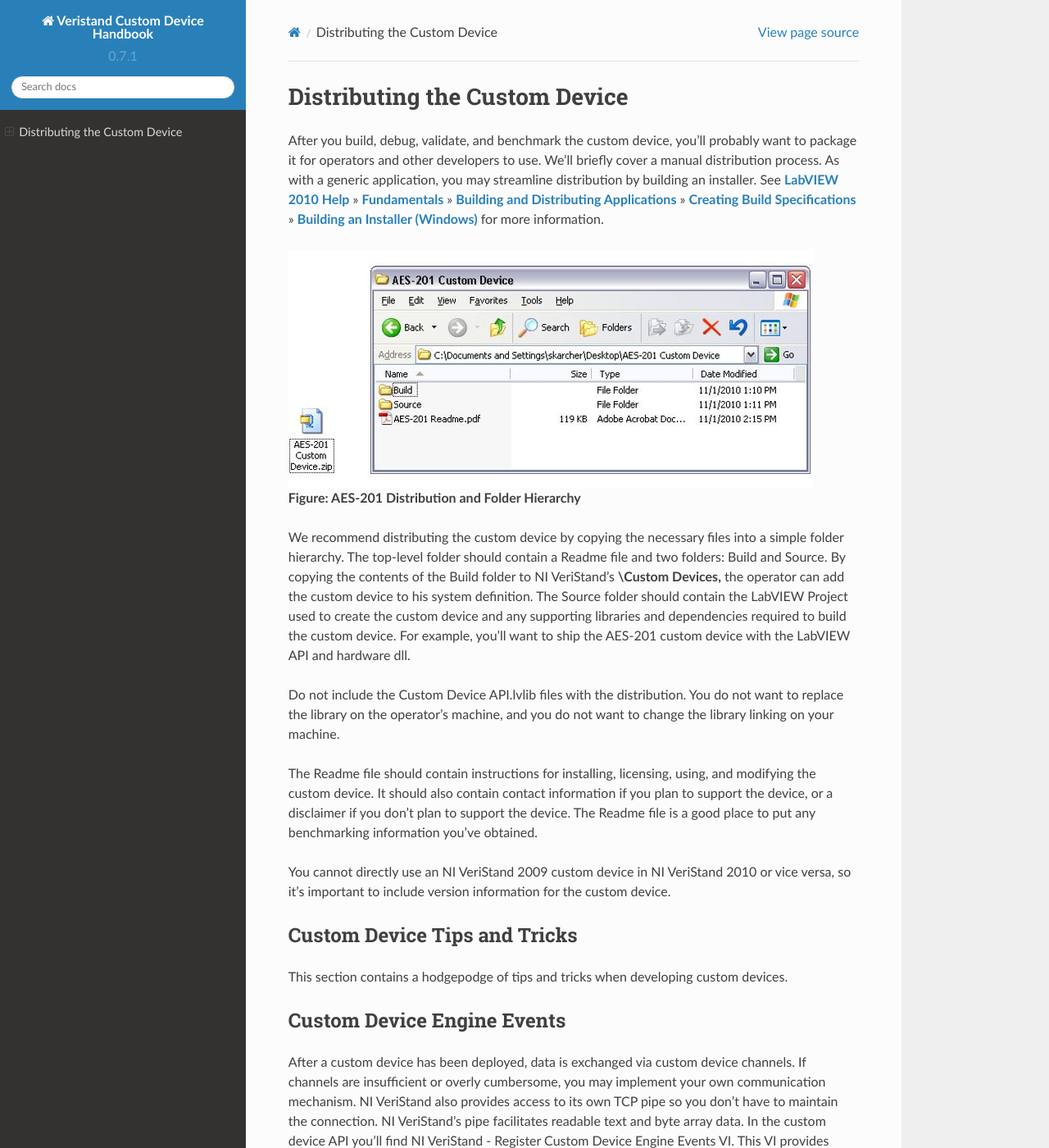
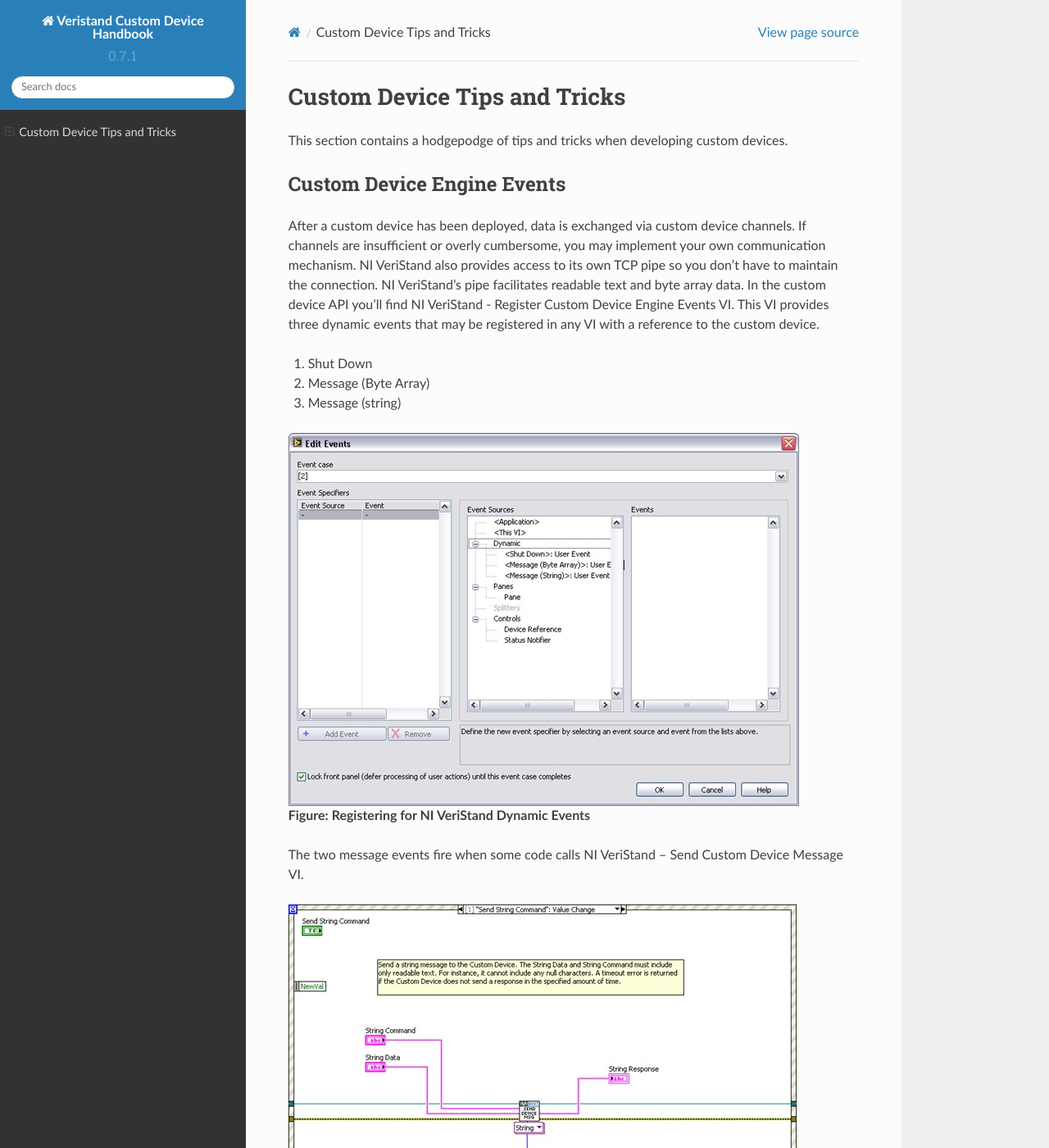
Before and after one commit to ni/niveristand-custom-device-handbook, a Sphinx documentation site: the page built from docs/Custom_Device_Tips_and_Tricks.md, in a window 1280 px wide and 1400 px high. Shown: the whole window at 82% size. Built offline with Sphinx 7.4.7 and the Read the Docs theme 2.0.0, drawn with Linux system fonts in a browser that asks for light colours.

Commit message:
small fixes

```diff
--- a/docs/Custom_Device_Tips_and_Tricks.md
+++ b/docs/Custom_Device_Tips_and_Tricks.md
@@ -1,23 +1,4 @@
-## Distributing the Custom Device
-
-After you build, debug, validate, and benchmark the custom device, you’ll probably want to package it for operators and other developers to use. We’ll briefly cover a manual distribution process. As with a generic application, you may streamline distribution by building an installer. See **[LabVIEW 2010 Help](http://zone.ni.com/reference/en-XX/help/371361G-01/)** » **[Fundamentals](http://zone.ni.com/reference/en-XX/help/371361G-01/TOC10.htm)** » **[Building and Distributing Applications](http://zone.ni.com/reference/en-XX/help/371361G-01/TOC29.htm)** » **[Creating Build Specifications](http://zone.ni.com/reference/en-XX/help/371361G-01/TOC31.htm)** » **[Building an Installer (Windows)](http://zone.ni.com/reference/en-XX/help/371361G-01/lvhowto/build_installer/)** for more information.
-
-
-
-![](images/AES-201_Distribution_and_Folder_Hierarchy.JPG)<br />
-**Figure: AES-201 Distribution and Folder Hierarchy**
-
-We recommend distributing the custom device by copying the necessary files into a simple folder hierarchy. The top-level folder should contain a Readme file and two folders: Build and Source. By copying the contents of the Build folder to NI VeriStand’s **<Common Data>\Custom Devices\,** the operator can add the custom device to his system definition.
-The Source folder should contain the LabVIEW Project used to create the custom device and any supporting libraries and dependencies required to build the custom device. For example, you’ll want to ship the AES-201 custom device with the LabVIEW API and hardware dll.
-
-Do not include the Custom Device API.lvlib files with the distribution. You do not want to
-replace the library on the operator’s machine, and you do not want to change the library linking on your machine.
-
-The Readme file should contain instructions for installing, licensing, using, and modifying the custom device. It should also contain contact information if you plan to support the device, or a disclaimer if you don’t plan to support the device. The Readme file is a good place to put any benchmarking information you’ve obtained.
-
-You cannot directly use an NI VeriStand 2009 custom device in NI VeriStand 2010 or vice versa, so it’s important to include version information for the custom device.
-
-### Custom Device Tips and Tricks
+## Custom Device Tips and Tricks
 
 This section contains a hodgepodge of tips and tricks when developing custom devices.
 
@@ -53,16 +34,14 @@
 Recall the Initialization code that generates a list of output channel references.
 
 ![](images/Obtain_block_references_to_the_output_channels.JPG)
-Instead of output channel references, obtain block references to the output channels. Modify the
-state data cluster accordingly.
+Instead of output channel references, obtain block references to the output channels. Modify the state data cluster accordingly.
 
 ![](images/auto-indexed_each_channel_data_reference.JPG)
 In the first version of the custom device, we auto-indexed each channel data reference.
 Auto indexing channel data references
 
 ![](images/Modify_the_code.JPG)
-Modify the code to write the block reference instead. Notice the channel block data references are written en-mass outside the loop rather than channel-by-channel
-within the loop.
+Modify the code to write the block reference instead. Notice the channel block data references are written en-mass outside the loop rather than channel-by-channel within the loop.
 
 ### Working with String Constants
 
```
